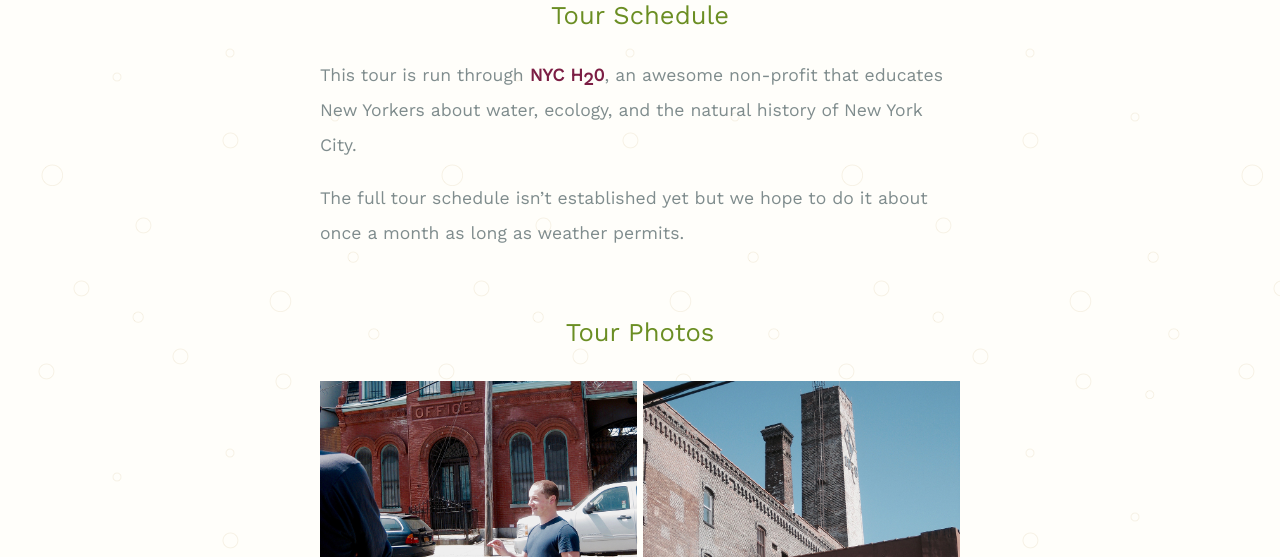
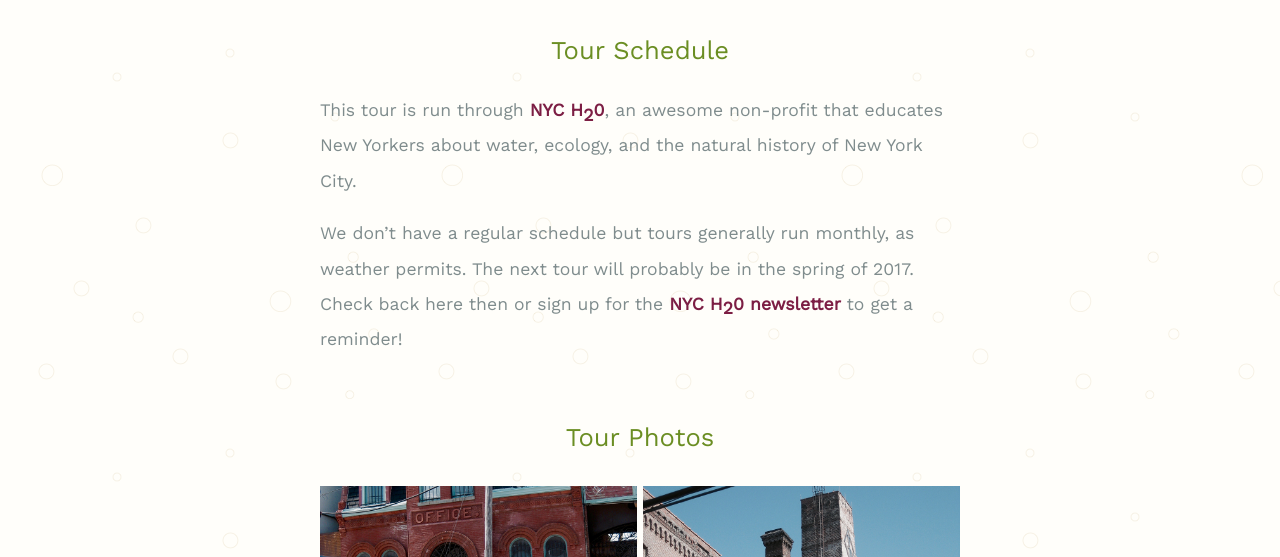
Before and after one commit to chrisheuberger/bushwick-brewing-tour, a plain HTML site: page tour.html in a window 1280 px wide. Shown: the part 1322-1879 px from the top of the page. Drawn offline with nearby package versions, Linux system fonts and the light colour scheme.

Commit message:
tour schedule

```diff
--- a/css/custom.css
+++ b/css/custom.css
@@ -119,7 +119,7 @@ p.caption-text {
   margin-top: .5em;
 }
 
-span .drop {
+span.drop {
   float: left;
   color: #3E5759;
   font-size: 60px;
--- a/tour.html
+++ b/tour.html
@@ -106,7 +106,7 @@
 
     <p>This tour is run through <a href="http://www.nych2o.org/" target="_blank">NYC H<sub>2</sub>0</a>, an awesome non-profit that educates New Yorkers about water, ecology, and the natural history of New York City.</p>
 
-    <p>The full tour schedule isn’t established yet but we hope to do it about once a month as long as weather permits.</p>
+    <p>We don’t have a regular schedule but tours generally run monthly, as weather permits. The next tour will probably be in the spring of 2017. Check back here then or sign up for the <a href="https://visitor.r20.constantcontact.com/manage/optin?v=001qpcI2uFx_R6v79oMmW2LQXS-n6uoIQhxn_3Y8g-TBbIL-k_Yy0dZwa2yCAf1FGh2S8teFodK1e1FLSvMALDUrk-sLgm14ohiAw9-YpLAinoTIj6CDYRxwCAc9ZJP4BrF3NE0bot-WY5s0PDxkuBCrQ%3D%3D" target="_blank">NYC H<sub>2</sub>0 newsletter</a> to get a reminder!</p>
 
     <h2 class="subhead-text">Tour Photos</h2>
 
```
